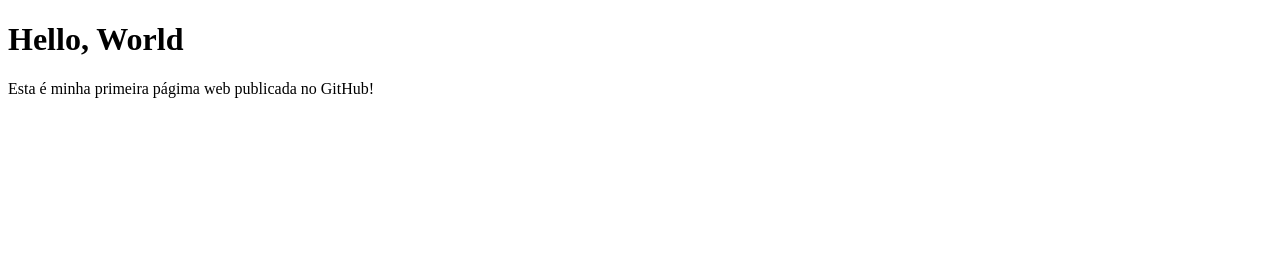
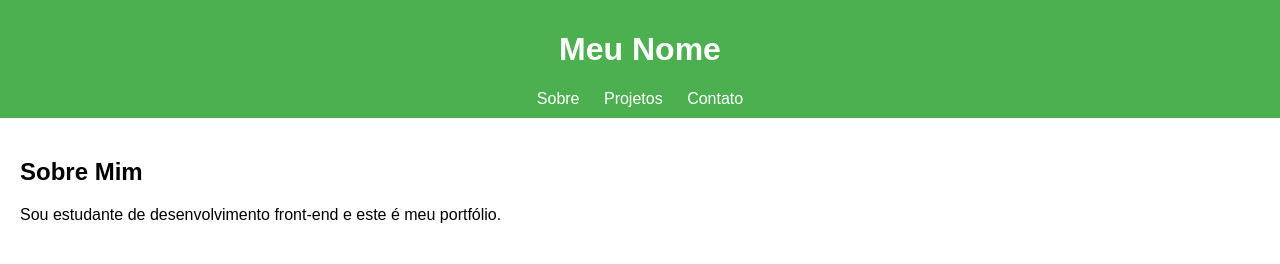
Before and after one commit to K10110/project-aula1R, a plain HTML site: page index.html in a window 1280 px wide. Drawn offline with Linux system fonts and the light colour scheme.

Commit message:
Add files via upload

```diff
--- a/index.html
+++ b/index.html
@@ -1,12 +1,24 @@
 <!DOCTYPE html>
-<html lang="pt-br">
+<html lang="pt-BR">
 <head>
     <meta charset="UTF-8">
     <meta name="viewport" content="width=device-width, initial-scale=1.0">
-    <title>Meu Primeiro Site no GitHub Pages</title>
+    <title>Meu Portfólio</title>
+    <link rel="stylesheet" href="style.css">
 </head>
 <body>
-    <h1>Hello, World</h1>
-    <p>Esta é minha primeira págima web publicada no GitHub!</p>
+    <header>
+        <h1>Meu Nome</h1>
+        <nav>
+            <a href="#">Sobre</a>
+            <a href="#">Projetos</a>
+            <a href="#">Contato</a>
+        </nav>
+    </header>
+
+    <section>
+        <h2>Sobre Mim</h2>
+        <p>Sou estudante de desenvolvimento front-end e este é meu portfólio.</p>
+    </section>
 </body>
 </html>
--- /dev/null
+++ b/style.css
@@ -0,0 +1,22 @@
+body {
+    font-family: Arial, sans-serif;
+    margin: 0;
+    padding: 0;
+}
+
+header {
+    background-color: #4CAF50;
+    color: white;
+    padding: 10px;
+    text-align: center;
+}
+
+nav a {
+    color: white;
+    margin: 0 10px;
+    text-decoration: none;
+}
+
+section {
+    padding: 20px;
+}
```
